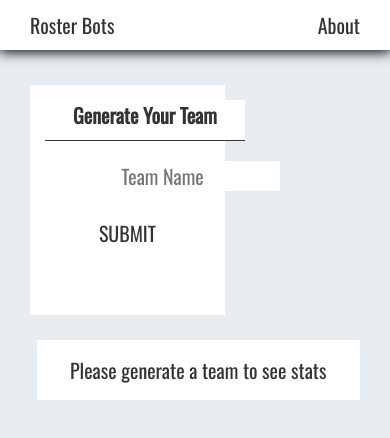
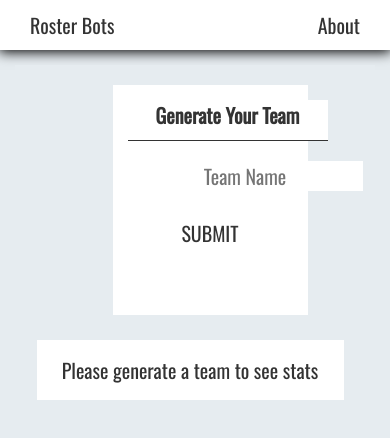
Before and after one commit to Soup-Flies/react-dev-tooling, a React app: page / in a window 390 px wide. Shown: the top 438 px of the page. Built offline with nearby package versions, Linux system fonts and the light colour scheme.

Commit message:
fix centering on display-team

```diff
--- a/src/client/components/styles/styles.css
+++ b/src/client/components/styles/styles.css
@@ -155,12 +155,13 @@ h1.heading {
   .generate-team {
     width: 50%;
     display: block;
-    margin: 0 auto;
+    margin: 0 25%;
     margin-bottom: 25px;
   }
 
   .display-team {
-    width: 95%;
+    width: 90%;
+    margin: 0 5%;
 
   }
 }
```
